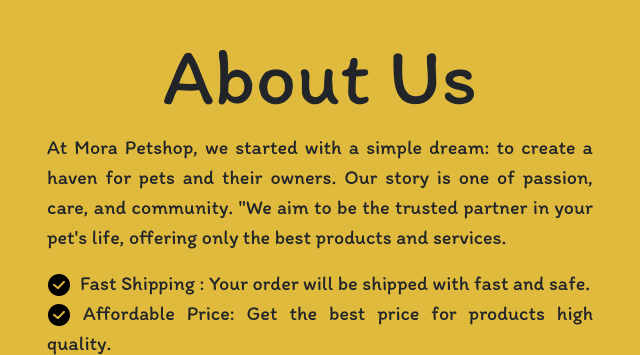
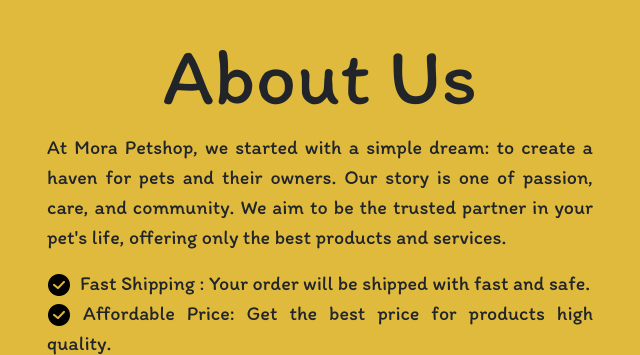
Before and after one commit to amaliaadk/petshop-website, a plain HTML site: page index.html in a window 1280 px wide. Shown: the part 820-1175 px from the top of the page, 605-1245 px from the left. Drawn offline with nearby package versions, Linux system fonts and the light colour scheme.

Commit message:
Update index.html

```diff
--- a/index.html
+++ b/index.html
@@ -73,7 +73,7 @@
                 <div class="aboutus">
                     <h1 class="text-center " style="font-size: 80px;">About Us</h1>
                     <p>At Mora Petshop, we started with a simple dream: to create a haven for pets and their owners. Our
-                        story is one of passion, care, and community. "We aim to be the trusted partner in your pet's
+                        story is one of passion, care, and community. We aim to be the trusted partner in your pet's
                         life, offering only the best products and services.</p>
                     <ul class="mt-3 list-unstyled">
                         <li>
```
